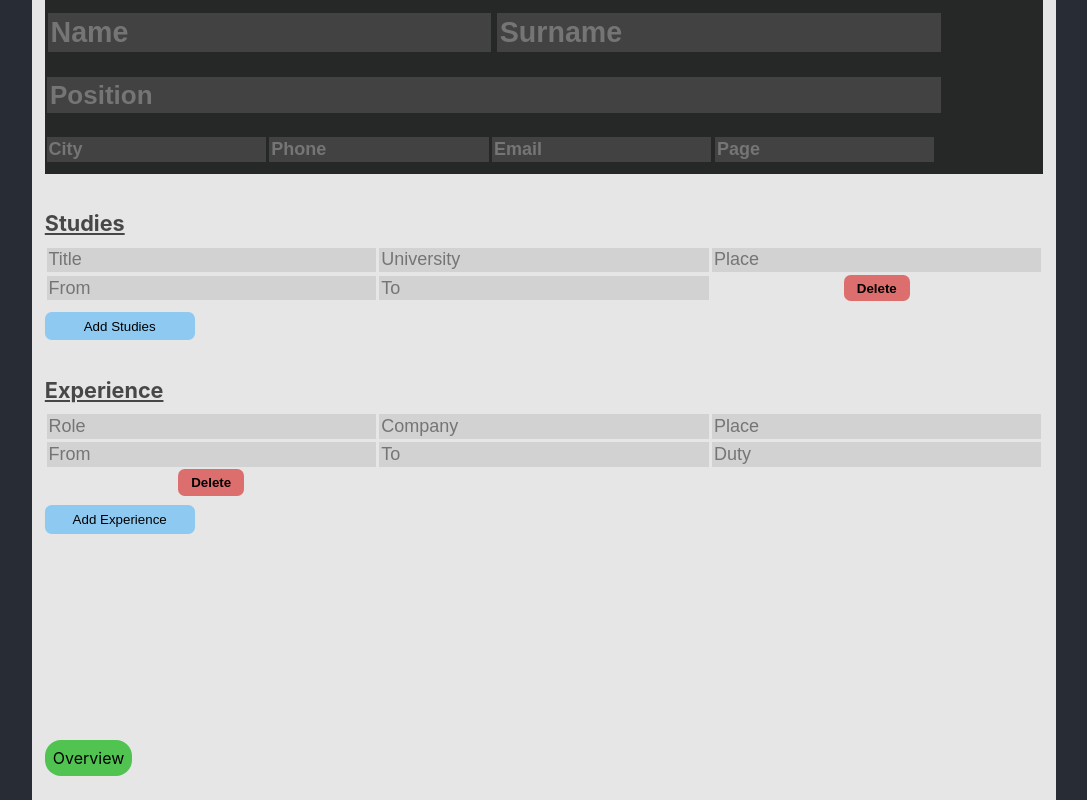
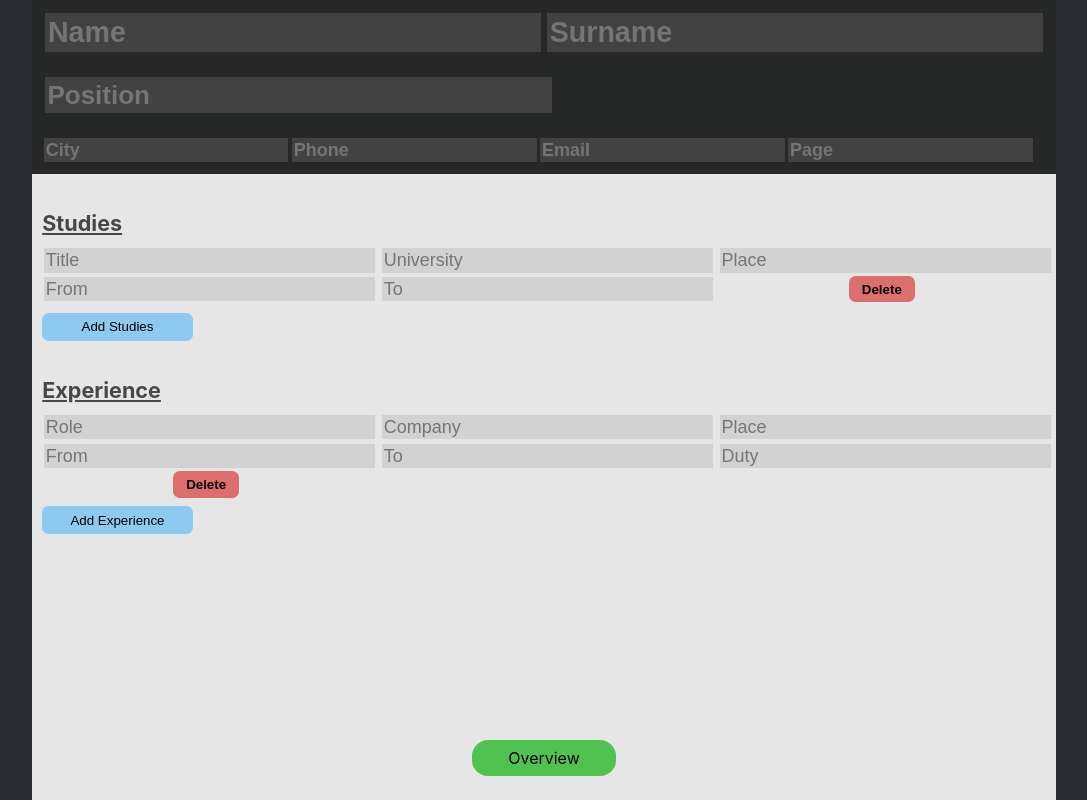
Before and after one commit to JackGraymer/cv-project-TOP, a React (Create React App) app: page / in a window 1280 px wide. Shown: the whole page, without its empty margins (96-1183 px from the left). Built offline with nearby package versions, Linux system fonts and the light colour scheme.

Commit message:
Improves Styles of the page, fixes bugs

```diff
--- a/src/components/components.css
+++ b/src/components/components.css
@@ -7,14 +7,12 @@ html, .body, :root{
   padding: 1% 0%;
 }
 .body {
-  padding:0 1%;
+  display: flex;
+  flex-direction: column;
   height:100vh;
   width: clamp(800px, 80%, 1280px);
   background-color: #ffffffe1;
   overflow: scroll;
-  /* display: flex;
-  justify-self: center;
-  align-items: center; */
   }
 
 input {
@@ -24,13 +22,16 @@ input {
   padding: 0.1em;
   margin:0.1em;
   border: none;
-  width:auto;
+  width:100%;
   background-color: rgba(150, 150, 150, 0.247);
 }
 
 .overview{
-  display: block;
-  position: fixed;
+  display:flex;
+  position: absolute;
+  width: 10%;
+  align-self:center;
+  justify-content: center;
   bottom: 1%;
   cursor: pointer;
   background-color: rgba(38, 185, 38, 0.781);
@@ -50,6 +51,7 @@ input {
 }
 
 .container{
+  padding:0 1%;
   display: grid;
 }
 
@@ -59,15 +61,16 @@ input {
   background-color: rgb(38, 39, 39);
 }
 
-.data>div{
-  width: 90%;
+.data>div>input{
+  width: 50%;
 }
 
 .top{
   width: 100%;
-  display: grid;
-  grid-template-columns:  1fr 1fr;
+  display: flex;
+  justify-items: left;
 }
+
 .top>input{
   font-size: 1.1em;
   font-weight: bolder;
@@ -103,11 +106,17 @@ h5{
 
 .studies>div{
   display: grid;
+  gap: 1%;
   grid-template-columns: auto auto auto ;
+}
+
+.experience{
+  padding-bottom: 1em;
 }
 
 .experience>div{
   display: grid;
+  gap: 1%;
   grid-template-columns: auto auto auto;
 }
 
```
